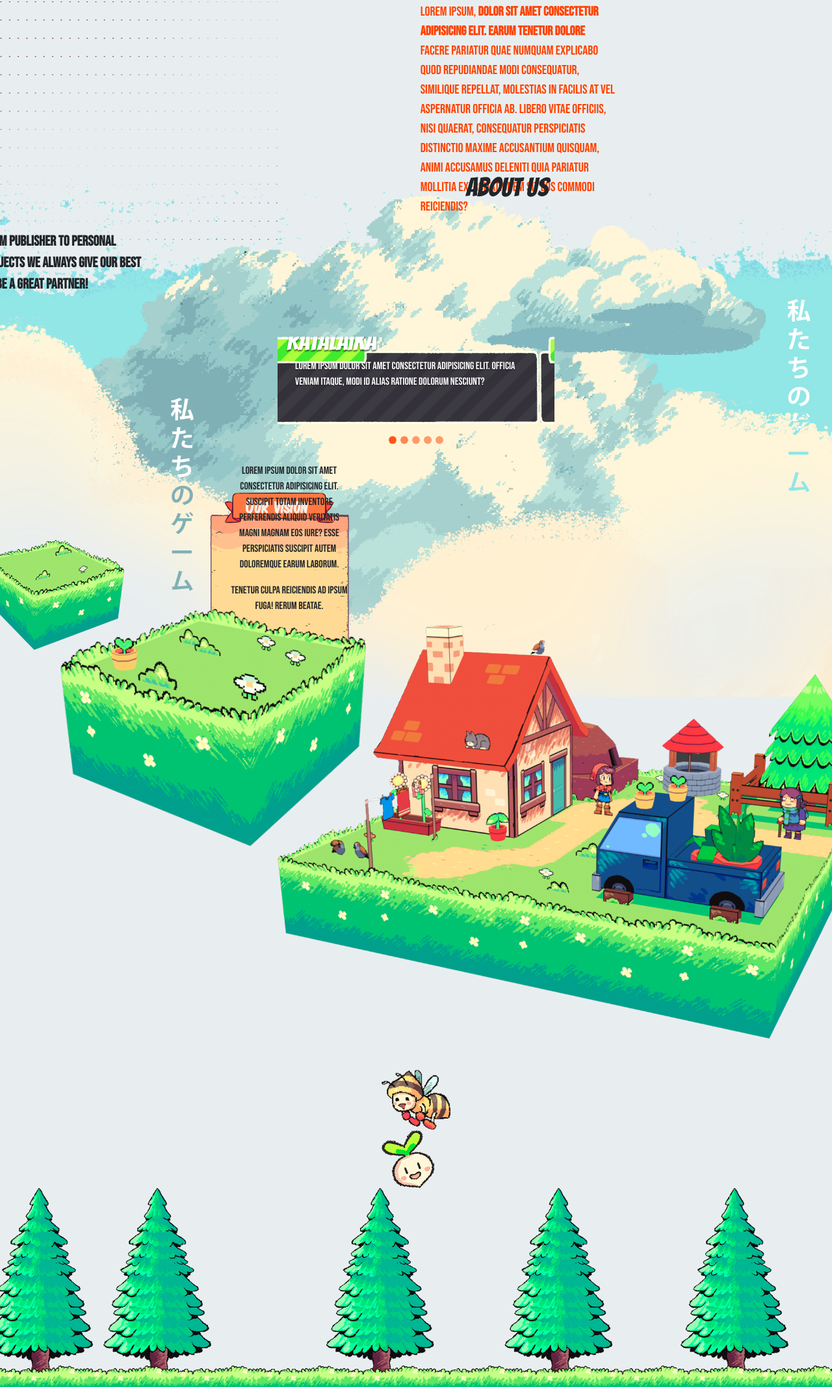
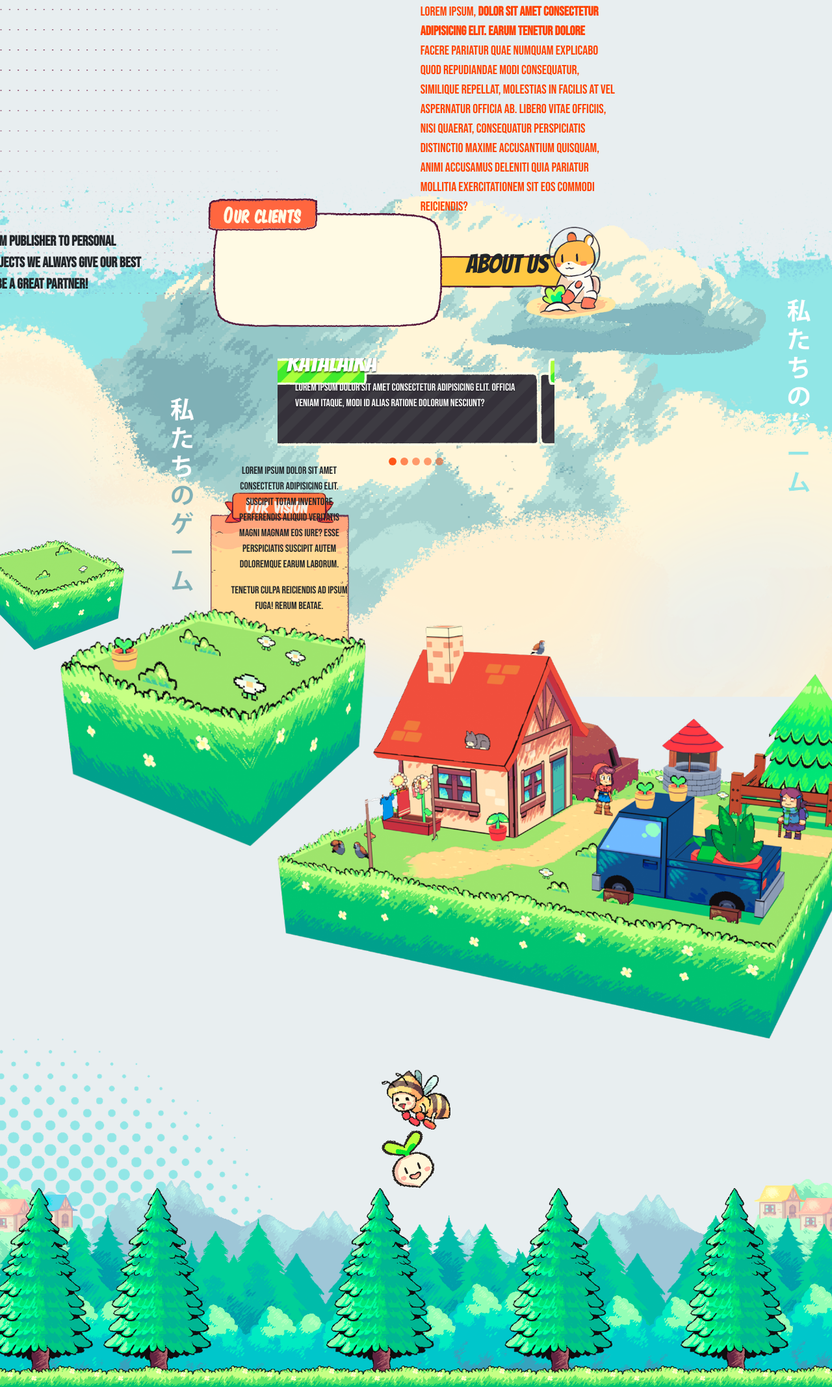
Before and after one commit to Veronidas/UlpoMedia, a website: page index.html in a window 1280 px wide. Shown: the part 1968-4102 px from the top of the page at 65% size. Drawn offline with nearby package versions, Linux system fonts and the light colour scheme; the site is published under a folder, as on GitHub Pages, so addresses that start at the root find nothing; files whose address does not match are found by name.

Commit message:
fix image routes

```diff
--- a/index.html
+++ b/index.html
@@ -119,7 +119,7 @@
                     </ol>
                     <div class="carousel-inner">
                         <div class="carousel-item active">
-                            <img class="img-fluid d-block" src="/img/assets/GAME.png" alt="" srcset="">
+                            <img class="img-fluid d-block" src="./img/assets/GAME.png" alt="" srcset="">
                         </div>
                         <div class="carousel-item">
                             <img class="img-fluid d-block" src="./img/assets/GAME.png" alt="" srcset="">
@@ -154,7 +154,7 @@
                     Libero vitae officiis, nisi quaerat, consequatur perspiciatis distinctio maxime accusantium quisquam, animi accusamus deleniti quia pariatur mollitia exercitationem sit eos commodi reiciendis? </p>
                     <p class="ulpoText whoIstText">Lorem ipsum, <strong>dolor sit amet consectetur adipisicing elit. Earum tenetur dolore </strong>facere pariatur quae numquam explicabo quod repudiandae modi consequatur, similique repellat, molestias in facilis at vel aspernatur officia ab.
                         Libero vitae officiis, nisi quaerat, consequatur perspiciatis distinctio maxime accusantium quisquam, animi accusamus deleniti quia pariatur mollitia exercitationem sit eos commodi reiciendis? </p>
-                        <img class="text-center img-fluid" src="/img/assets/Who_dis_boton.png" alt="" srcset="">
+                        <img class="text-center img-fluid" src="./img/assets/Who_dis_boton.png" alt="" srcset="">
                         <p class="about-us-text">ABOUT US</p>
                 </div>
             </div>
@@ -165,7 +165,7 @@
                 <div id="clientsRow" class="row mt-5 gx-0 justify-content-center">
                     <div class="d-none d-lg-flex col-lg-3 mt-lg-5"></div>
                     <div class="col-8 mt-lg-5">
-                        <img id="clientBubble" class="img-fluid" src="/img/assets/Clients_bubble.png" alt="" srcset="">
+                        <img id="clientBubble" class="img-fluid" src="./img/assets/Clients_bubble.png" alt="" srcset="">
                     </div>
                     <div class="col-8 col-lg-1 mt-lg-5">
                         <p id="ourClientsText">
--- a/styles.css
+++ b/styles.css
@@ -118,7 +118,7 @@ body {
 }
 
 #footerGame {
-    background: rgb(232, 238, 240) url("../img/assets/Footer_Game_BG.png") no-repeat;
+    background: rgb(232, 238, 240) url("./img/assets/Footer_Game_BG.png") no-repeat;
     background-size: 100%;
 }
 
```
